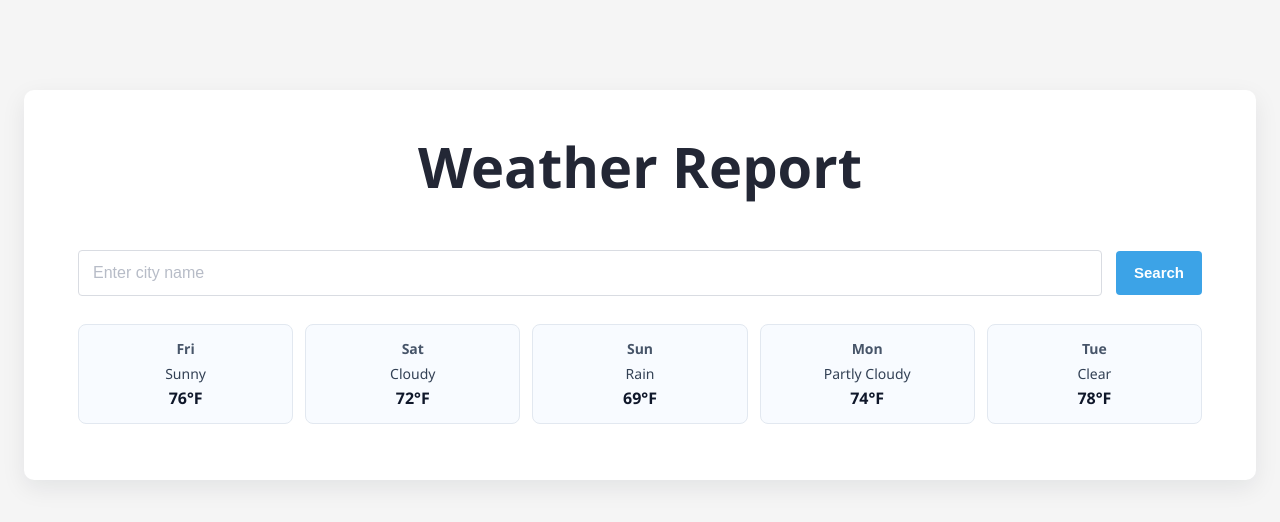
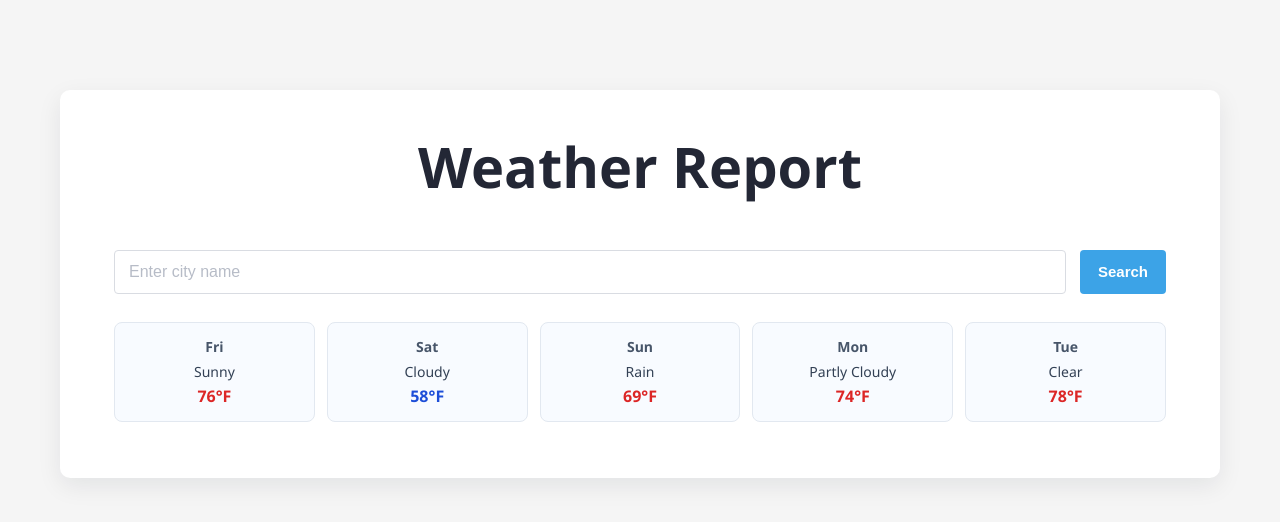
Before and after one commit to jensome6065/weather-report, a React (Vite) app: page / in a window 1280 px wide. Shown: the top 522 px of the page. Built offline with nearby package versions, Linux system fonts and the light colour scheme.

Commit message:
completed step 6

```diff
--- a/src/App.css
+++ b/src/App.css
@@ -1,6 +1,21 @@
+* {
+  box-sizing: border-box;
+}
+
+body {
+  margin: 0;
+  font-family:
+    'Segoe UI',
+    Tahoma,
+    Geneva,
+    Verdana,
+    sans-serif;
+  background: #f5f5f5;
+  color: #1f2937;
+}
+
 .app-shell {
   min-height: 100vh;
-  background: #f5f5f5;
   padding: 90px 24px;
 }
 
@@ -32,81 +47,6 @@
   margin-top: 28px;
 }
 
-.forecast-grid {
-  display: grid;
-  grid-template-columns: repeat(5, minmax(0, 1fr));
-  gap: 12px;
-}
-
-.day-card {
-  border: 1px solid #e2e8f0;
-  border-radius: 8px;
-  padding: 14px 10px;
-  background: #f8fbff;
-  text-align: center;
-}
-
-.day-date {
-  margin: 0 0 6px;
-  font-size: 14px;
-  font-weight: 600;
-  color: #475569;
-}
-
-.day-weather {
-  margin: 0 0 4px;
-  font-size: 14px;
-  color: #334155;
-}
-
-.day-temp {
-  margin: 0;
-  font-size: 16px;
-  font-weight: 700;
-  color: #0f172a;
-}
-
-.search-input {
-  flex: 1;
-  height: 44px;
-  border: 1px solid #d9dce2;
-  border-radius: 4px;
-  padding: 0 14px;
-  font-size: 16px;
-  color: #2e3440;
-  outline: none;
-}
-
-.search-input::placeholder {
-  color: #b7bcc7;
-}
-
-.search-input:focus {
-  border-color: #67aee7;
-  box-shadow: 0 0 0 3px rgba(103, 174, 231, 0.2);
-}
-
-.search-button {
-  height: 44px;
-  border: none;
-  border-radius: 4px;
-  padding: 0 18px;
-  background: #3ca3e7;
-  color: #ffffff;
-  font-size: 15px;
-  font-weight: 600;
-  cursor: pointer;
-}
-
-.search-button:hover {
-  background: #2f95d8;
-}
-
-.search-button:focus-visible {
-  outline: 3px solid rgba(60, 163, 231, 0.3);
-  outline-offset: 2px;
-}
-
 @media (max-width: 700px) {
   .weather-card {
     padding: 28px 20px 32px;
@@ -117,16 +57,7 @@
     font-size: 40px;
   }
 
-  .search-form {
-    flex-direction: column;
-    align-items: stretch;
-  }
-
   .forecast-section {
     margin-top: 20px;
   }
-
-  .forecast-grid {
-    grid-template-columns: 1fr;
-  }
 }
--- a/src/App.jsx
+++ b/src/App.jsx
@@ -4,11 +4,11 @@ import Forecast from './Forecast'
 
 function App() {
   return (
-    <main className="app-shell">
-      <header className="weather-card">
+    <main id="app-shell" className="app-shell">
+      <header id="weather-card" className="weather-card">
         <h1 className="weather-title">Weather Report</h1>
         <SearchForm />
-        <section className="forecast-section">
+        <section id="forecast-section" className="forecast-section">
           <Forecast />
         </section>
       </header>
--- /dev/null
+++ b/src/Day.css
@@ -0,0 +1,34 @@
+.day-card {
+  border: 1px solid #e2e8f0;
+  border-radius: 8px;
+  padding: 14px 10px;
+  background: #f8fbff;
+  text-align: center;
+}
+
+.day-date {
+  margin: 0 0 6px;
+  font-size: 14px;
+  font-weight: 600;
+  color: #475569;
+}
+
+.day-weather {
+  margin: 0 0 4px;
+  font-size: 14px;
+  color: #334155;
+}
+
+.day-temp {
+  margin: 0;
+  font-size: 16px;
+  font-weight: 700;
+}
+
+.cold {
+  color: #1d4ed8;
+}
+
+.hot {
+  color: #dc2626;
+}
--- a/src/Day.jsx
+++ b/src/Day.jsx
@@ -1,9 +1,13 @@
+import './Day.css'
+
 function Day({ date, temperature, weather }) {
+  const temperatureClassName = temperature < 60 ? 'cold' : 'hot'
+
   return (
-    <article className="day-card">
+    <article className="day-card" id={`day-${date.toLowerCase()}`}>
       <p className="day-date">{date}</p>
       <p className="day-weather">{weather}</p>
-      <p className="day-temp">{temperature}</p>
+      <p className={`day-temp ${temperatureClassName}`}>{temperature}°F</p>
     </article>
   )
 }
--- /dev/null
+++ b/src/Forecast.css
@@ -0,0 +1,17 @@
+.forecast-grid {
+  display: grid;
+  grid-template-columns: repeat(5, minmax(0, 1fr));
+  gap: 12px;
+}
+
+@media (max-width: 900px) {
+  .forecast-grid {
+    grid-template-columns: repeat(2, minmax(0, 1fr));
+  }
+}
+
+@media (max-width: 700px) {
+  .forecast-grid {
+    grid-template-columns: 1fr;
+  }
+}
--- a/src/Forecast.jsx
+++ b/src/Forecast.jsx
@@ -1,13 +1,14 @@
 import Day from './Day'
+import './Forecast.css'
 
 function Forecast() {
   return (
-    <div className="forecast-grid">
-      <Day date="Fri" temperature="76°F" weather="Sunny" />
-      <Day date="Sat" temperature="72°F" weather="Cloudy" />
-      <Day date="Sun" temperature="69°F" weather="Rain" />
-      <Day date="Mon" temperature="74°F" weather="Partly Cloudy" />
-      <Day date="Tue" temperature="78°F" weather="Clear" />
+    <div id="forecast-grid" className="forecast-grid">
+      <Day date="Fri" temperature={76} weather="Sunny" />
+      <Day date="Sat" temperature={58} weather="Cloudy" />
+      <Day date="Sun" temperature={69} weather="Rain" />
+      <Day date="Mon" temperature={74} weather="Partly Cloudy" />
+      <Day date="Tue" temperature={78} weather="Clear" />
     </div>
   )
 }
--- /dev/null
+++ b/src/SearchForm.css
@@ -0,0 +1,53 @@
+.search-form {
+  display: flex;
+  align-items: center;
+  gap: 14px;
+}
+
+.search-input {
+  flex: 1;
+  height: 44px;
+  border: 1px solid #d9dce2;
+  border-radius: 4px;
+  padding: 0 14px;
+  font-size: 16px;
+  color: #2e3440;
+  outline: none;
+}
+
+.search-input::placeholder {
+  color: #b7bcc7;
+}
+
+.search-input:focus {
+  border-color: #67aee7;
+  box-shadow: 0 0 0 3px rgba(103, 174, 231, 0.2);
+}
+
+.search-button {
+  height: 44px;
+  border: none;
+  border-radius: 4px;
+  padding: 0 18px;
+  background: #3ca3e7;
+  color: #ffffff;
+  font-size: 15px;
+  font-weight: 600;
+  cursor: pointer;
+}
+
+.search-button:hover {
+  background: #2f95d8;
+}
+
+.search-button:focus-visible {
+  outline: 3px solid rgba(60, 163, 231, 0.3);
+  outline-offset: 2px;
+}
+
+@media (max-width: 700px) {
+  .search-form {
+    flex-direction: column;
+    align-items: stretch;
+  }
+}
--- a/src/SearchForm.jsx
+++ b/src/SearchForm.jsx
@@ -1,4 +1,5 @@
 import { useState } from 'react'
+import './SearchForm.css'
 
 function SearchForm({ onSearch }) {
   const [query, setQuery] = useState('')
@@ -17,7 +18,7 @@ function SearchForm({ onSearch }) {
   }
 
   return (
-    <form className="search-form" onSubmit={handleSubmit}>
+    <form id="search-form" className="search-form" onSubmit={handleSubmit}>
       <input
         className="search-input"
         type="text"
```
Also changed, not shown: src/components.md (+1 -1 lines).
